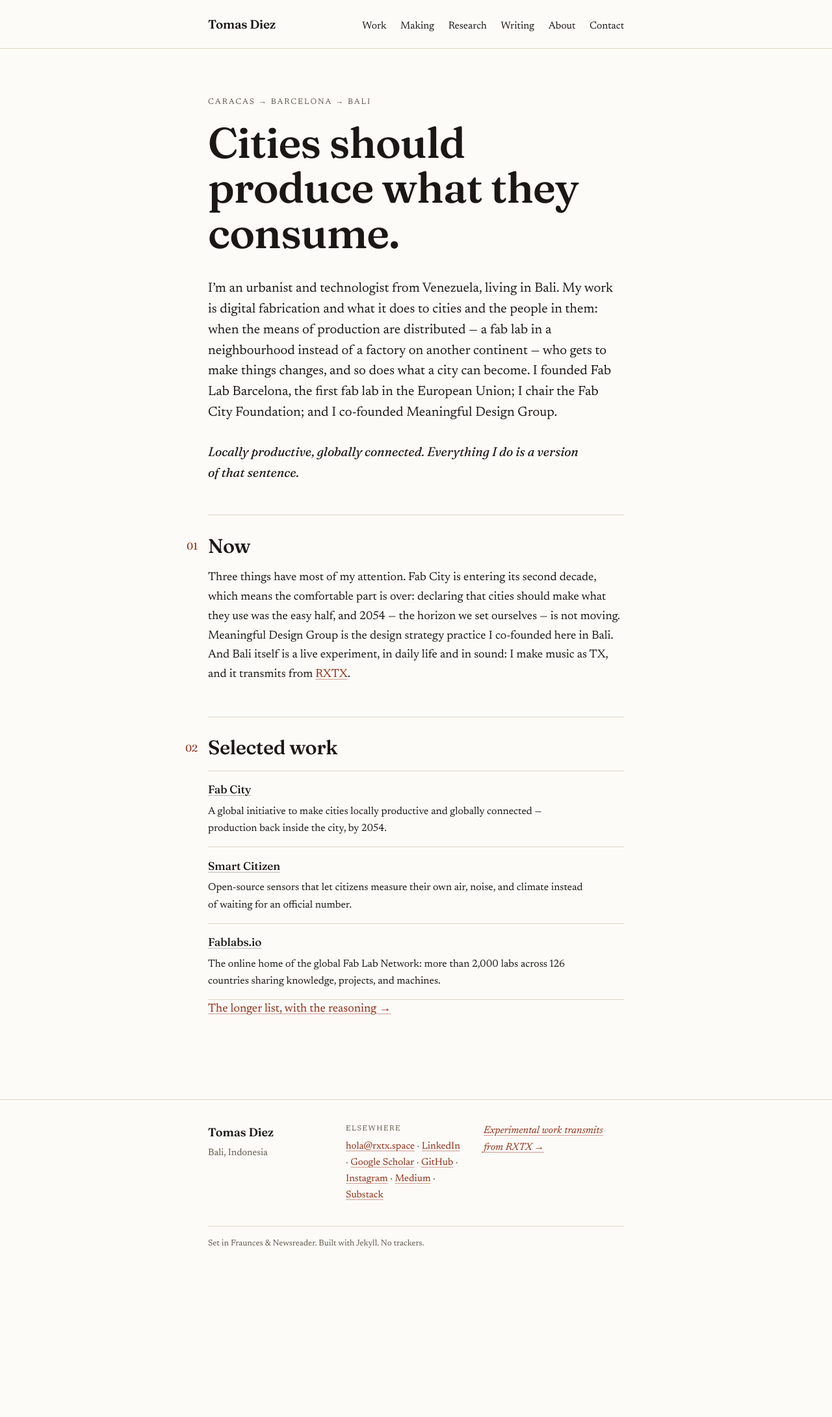
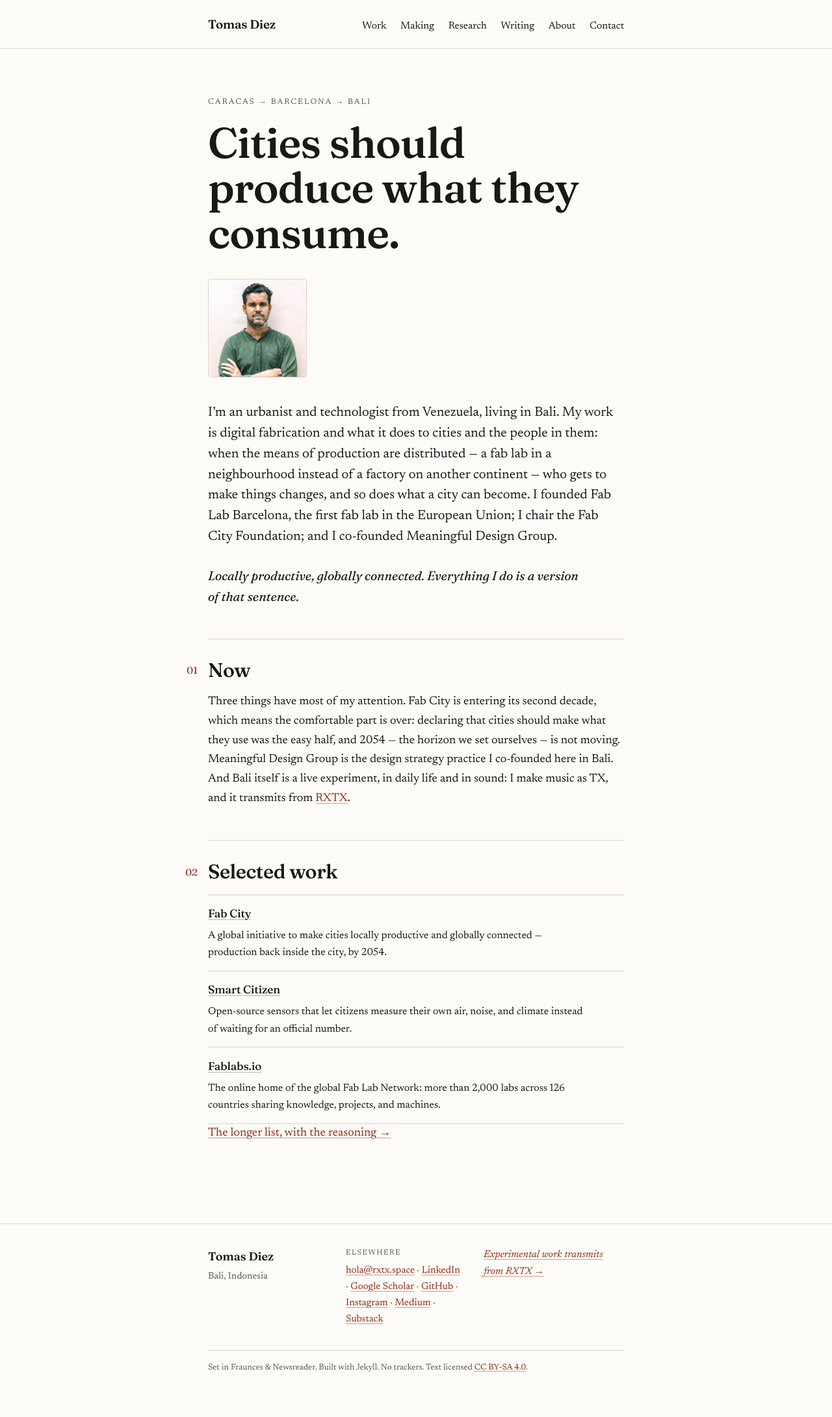
Before and after one commit to tomasdiez/tomasdiez.github.io, a Jekyll site: the page built from index.html, in a window 1280 px wide. Shown: the whole page at 65% size. Built offline with Jekyll 4.4.1, drawn with Linux system fonts in a browser that asks for light colours; before the commit the page ends 1990 px from its top, so only the background shows below that.

Commit message:
CC BY-SA license line, real Fab Skate link, portrait photo on home/about + default og:image

```diff
--- a/_config.yml
+++ b/_config.yml
@@ -47,6 +47,10 @@ collections:
 defaults:
   - scope:
       path: ""
+    values:
+      image: /assets/img/tomas-portrait-2025.jpg
+  - scope:
+      path: ""
       type: essays
     values:
       layout: essay
--- a/_data/making.yml
+++ b/_data/making.yml
@@ -2,7 +2,7 @@
   status: live
   name: Fab Skate
   meta: Fab Kids programme · Fab Lab Barcelona · design & digital fabrication
-  url: https://share.google/yvq8rx4IfFj8UuVtA
+  url: https://fab.cba.mit.edu/classes/863.08/people/Tomas/molding/index.html
   images:
     - /assets/img/IMG_1050.jpg
     - /assets/img/IMG_1063.jpg
--- a/_includes/footer.html
+++ b/_includes/footer.html
@@ -23,7 +23,7 @@
     </div>
     <p class="colophon">
       Set in Fraunces &amp; Newsreader. Built with Jekyll. No trackers.
-      <!-- TODO-TOMAS: license choice — CC BY-SA or © (add the line here) -->
+      Text licensed <a href="https://creativecommons.org/licenses/by-sa/4.0/">CC&nbsp;BY&#8209;SA&nbsp;4.0</a>.
     </p>
   </div>
 </footer>
--- a/about.html
+++ b/about.html
@@ -7,7 +7,7 @@ description: >-
   Fab City Foundation, Meaningful Design Group. Based in Bali.
 permalink: /about/
 ---
-<!-- TODO-TOMAS: portrait photo — a small figure could sit here, right of the first paragraph -->
+<img class="portrait portrait-about" src="{{ '/assets/img/tomas-portrait-2025.jpg' | relative_url }}" alt="Tomas Diez" width="900" height="900" loading="lazy">
 <p>
   I&rsquo;m from Venezuela. I studied urban planning and sociology at the
   Universidad Sim&oacute;n Bol&iacute;var in Caracas, took a diploma in social work at the
--- a/assets/css/main.css
+++ b/assets/css/main.css
@@ -332,6 +332,27 @@ main { padding-top: clamp(2.5rem, 7vw, 4.5rem); padding-bottom: 4rem; }
   margin-top: -0.4rem;
 }
 
+/* ---------- portrait ---------- */
+
+.portrait {
+  width: 9.5rem;
+  height: auto;
+  border: 1px solid var(--hairline);
+  border-radius: 4px;
+}
+
+.portrait-hero { margin: 0 0 var(--rhythm); }
+
+.portrait-about { margin: 0 0 1rem; }
+
+@media (min-width: 44rem) {
+  .portrait-about {
+    float: right;
+    width: 11rem;
+    margin: 0.3rem 0 1.2rem 1.6rem;
+  }
+}
+
 /* ---------- asides / footnote-style notes ---------- */
 
 .aside {
--- a/index.html
+++ b/index.html
@@ -11,7 +11,7 @@ permalink: /
   <section class="hero">
     <p class="kicker">Caracas &rarr; Barcelona &rarr; Bali</p>
     <h1>Cities should produce what they consume.</h1>
-    <!-- TODO-TOMAS: portrait photo (if you ever want one, it would sit here, small, after the headline) -->
+    <img class="portrait portrait-hero" src="{{ '/assets/img/tomas-portrait-2025.jpg' | relative_url }}" alt="Tomas Diez" width="900" height="900" loading="lazy">
     <p class="lede">
       I&rsquo;m an urbanist and technologist from Venezuela, living in Bali. My work is
       digital fabrication and what it does to cities and the people in them: when
```
Also changed, not shown: assets/img/tomas-portrait-2025.jpg (added).
